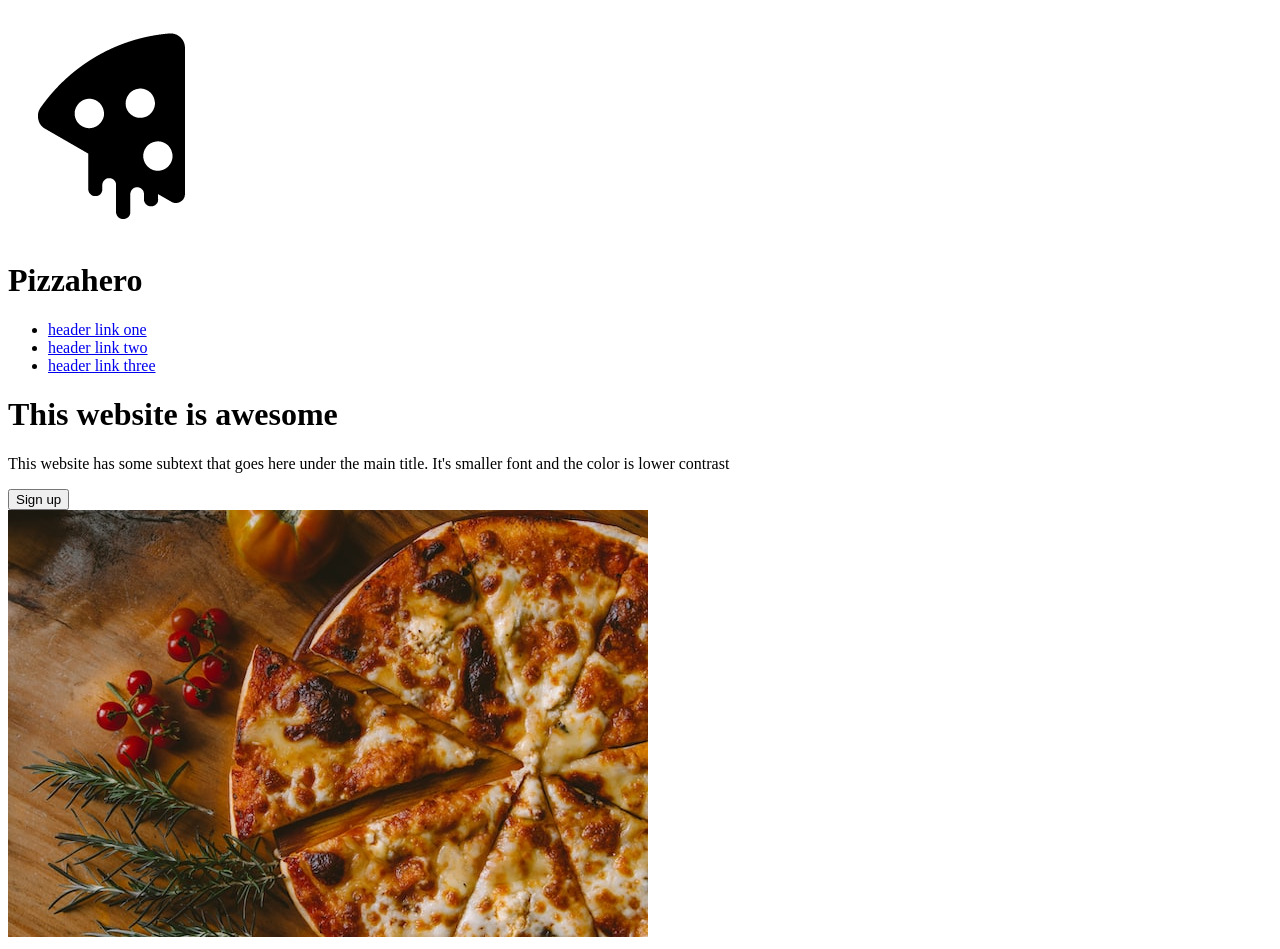
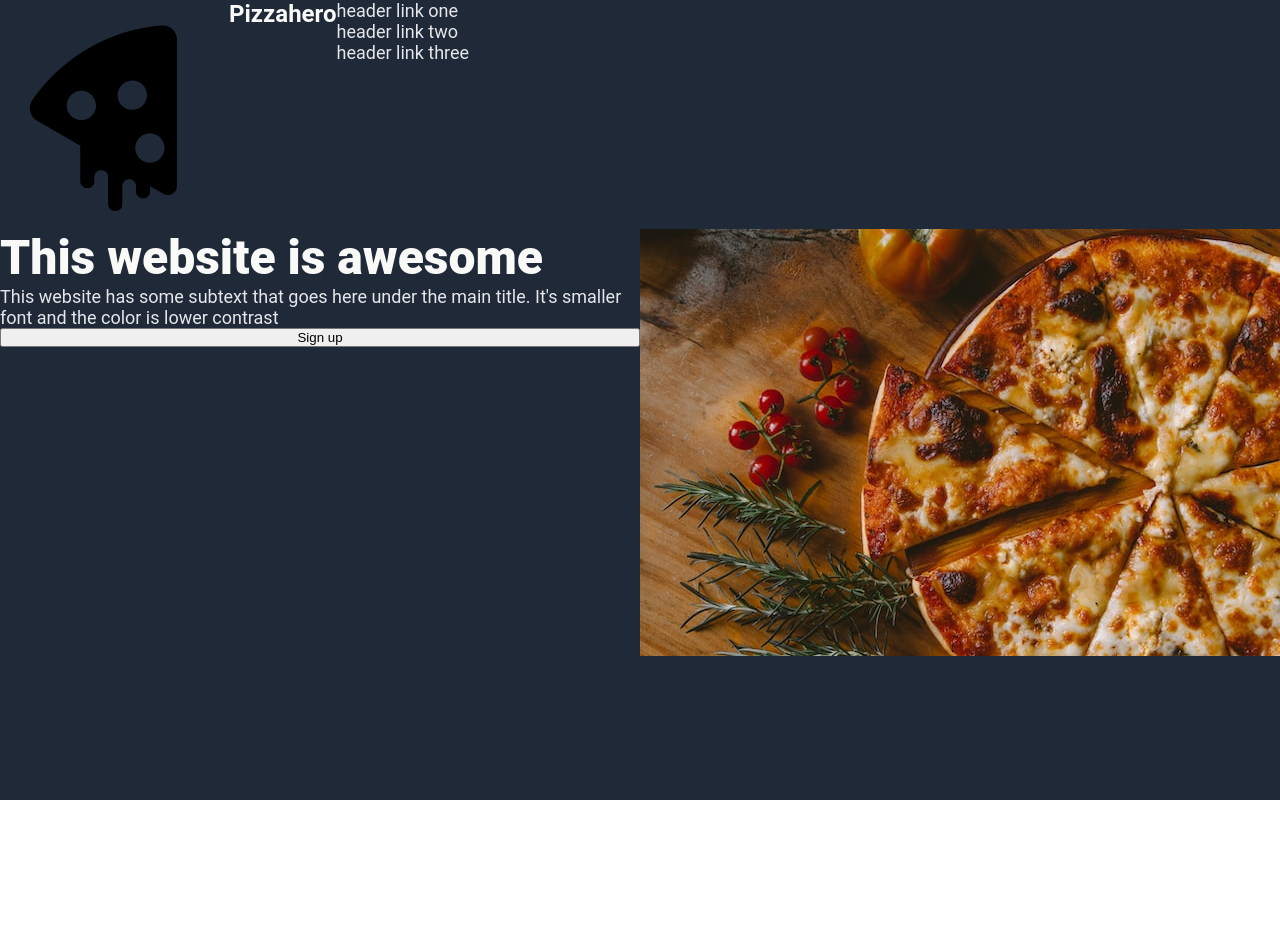
Before and after one commit to bronisye/odin-landingpage, a plain HTML site: page index.html in a window 1280 px wide. After the commit the page ends 800 px from the top, so only its background shows below. Drawn offline with Linux system fonts and the light colour scheme.

Commit message:
Create basic styling
Create general styling rules, typography styling for header section.
Add new classes in index file.

```diff
--- a/index.html
+++ b/index.html
@@ -22,8 +22,9 @@
             </div>
             <div class="header-content">
                 <div class="header-description">
-                    <h1>This website is awesome</h1>
-                    <p>This website has some subtext that goes here under the main title. It's smaller font and the color is lower contrast</p>
+                    <h1 class="header-herotext">This website is awesome</h1>
+                    <p class="header-subtext">This website has some subtext that goes here under the main title.
+                        It's smaller font and the color is lower contrast</p>
                     <button class="header-button">Sign up</button>
                 </div>
                 <img class="header-img" src="img/pizza-hero.jpg" alt="Hero image of sliced pizza on wooden desk.">
--- a/style.css
+++ b/style.css
@@ -0,0 +1,55 @@
+/* General common styles */
+
+* {
+    margin: 0;
+    padding: 0;
+}
+
+body {
+    display: flex;
+    font-family: Roboto, sans-serif;
+    min-height: 100vh;
+}
+
+ul, a {
+    list-style: none;
+    text-decoration: none;
+}
+
+.header,
+.footer {
+    background-color: #1F2937;
+}
+
+/* Typography */
+
+.logo-name {
+    font-size: 24px;
+    color: #F9FAF8;
+}
+
+.header-herotext {
+    font-size: 48px;
+    font-weight: 900;
+    color: #F9FAF8;
+}
+
+.header-subtext, a {
+    font-size: 18px;
+    color: #E5E7EB;
+}
+
+/* Header */
+
+.header,
+.header-description {
+    display: flex;
+    flex-direction: column;
+}
+
+.header-nav,
+.header-logo,
+.header-links,
+.header-content {
+    display: flex;
+}
```
